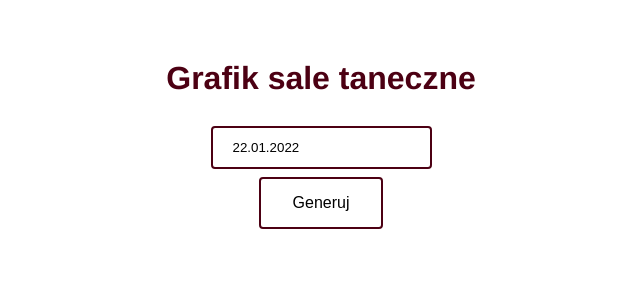
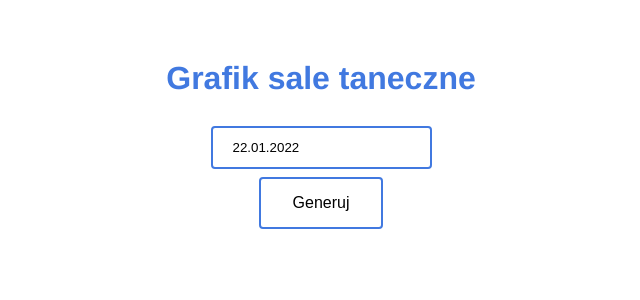
Before and after one commit to Madejczyk/grafik-sale-taneczne, a Vue app: page / in a window 1280 px wide. Shown: the top 300 px of the page, without its empty margins (319-959 px from the left). Built offline with nearby package versions, Linux system fonts and the light colour scheme.

Commit message:
change background

```diff
--- a/src/App.vue
+++ b/src/App.vue
@@ -91,13 +91,13 @@ input[type=text] {
   padding: 12px 20px;
   margin: 8px 0;
   box-sizing: border-box;
-  border: 2px solid #4C0013;
+  border: 2px solid #4179E0;
   border-radius: 4px;
 }
 button {
   background-color: white;
   color: black;
-  border: 2px solid #4C0013;
+  border: 2px solid #4179E0;
   padding: 15px 32px;
   text-align: center;
   text-decoration: none;
@@ -107,7 +107,7 @@ button {
   border-radius: 4px;
 }
 button:hover {
-  background-color: #4C0013;
+  background-color: #4179E0;
   color: white;
 }
 .loading {
@@ -115,4 +115,7 @@ button:hover {
   justify-content: center;
   align-content: center;
 }
+.spinner::after {
+  background: #d7bdff !important
+}
 </style>
--- a/src/components/Header.vue
+++ b/src/components/Header.vue
@@ -15,6 +15,6 @@ export default {
 
 <style scoped>
 h1 {
-  color: #4C0013
+  color: #4179E0
 }
 </style>
```
